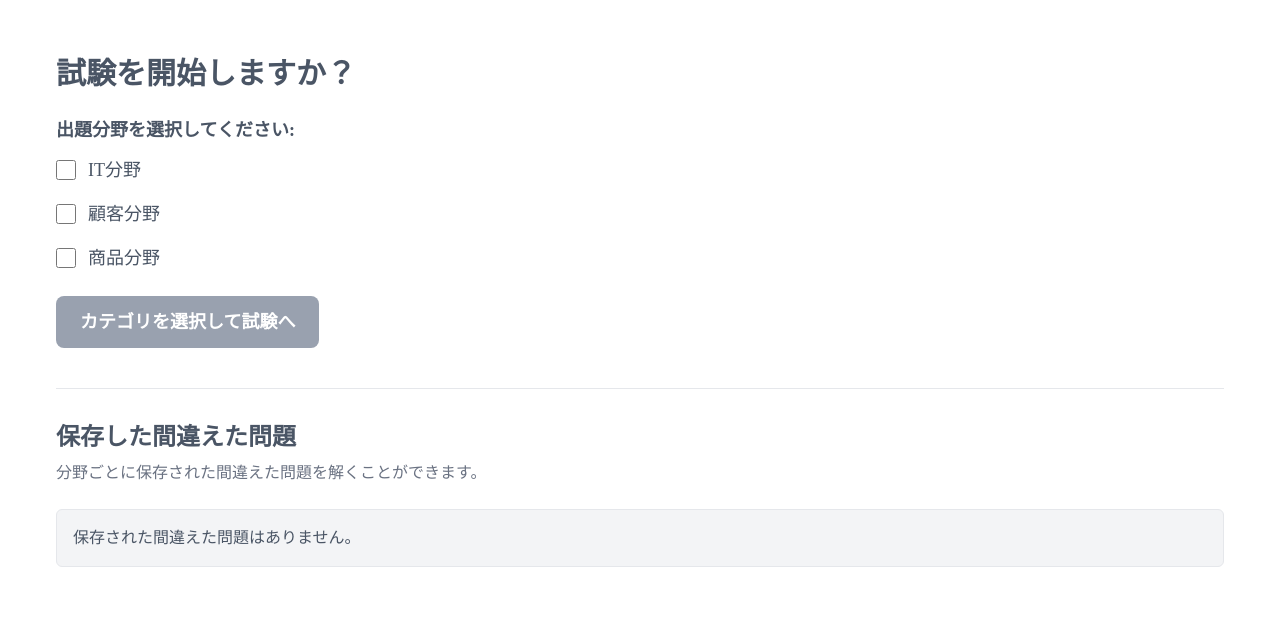
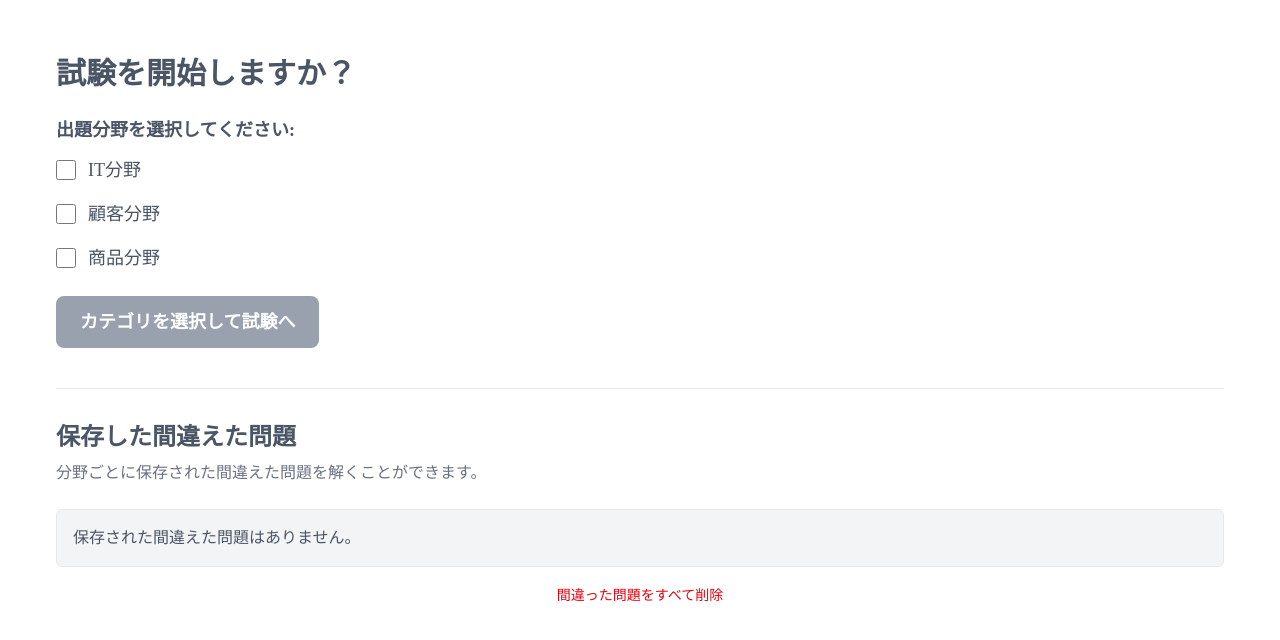
Before and after one commit to hhhtak/next-multiple-choice-questions, a Next.js app: page / in a window 1280 px wide. Shown: the top 640 px of the page. Built offline with nearby package versions, Linux system fonts and the light colour scheme.

Commit message:
localstrageを削除する機能を追加

```diff
--- a/src/app/page.tsx
+++ b/src/app/page.tsx
@@ -2,14 +2,17 @@
 
 import { FieldSelector } from "@/components/quiz/FieldSelector";
 import { StoredWrongReviewSection } from "@/components/quiz/StoredWrongReviewSection";
-import { selectedFieldsAtom } from "@/jotai";
+import { selectedFieldsAtom, wrongQuestionsAtom } from "@/jotai";
 import { Field } from "@/types";
 import { useSetAtom } from "jotai";
 import { useRouter } from "next/navigation";
-import { useState } from "react";
+import { useCallback, useState } from "react";
+import { clearWrongAnswers } from "@/utils/wrongAnswerStorage";
+import { MESSAGES } from "@/constants";
 
 const StartScreen = () => {
   const setSelectedFields = useSetAtom(selectedFieldsAtom);
+  const setWrongQuestions = useSetAtom(wrongQuestionsAtom);
   const [selectedFields, setSelectedFieldsLocal] = useState<Field[]>([]);
   const router = useRouter();
 
@@ -23,6 +26,13 @@ const StartScreen = () => {
     setSelectedFields(selectedFields);
     router.push("/questions/category");
   };
+
+  const handleClearWrongAnswers = useCallback(() => {
+    if (window.confirm("本当に間違った問題をすべて削除しますか？この操作は元に戻せません。")) {
+      clearWrongAnswers();
+      setWrongQuestions([]);
+    }
+  }, [setWrongQuestions]);
 
   return (
     <div className="p-4 sm:p-6">
@@ -48,6 +58,15 @@ const StartScreen = () => {
       </button>
 
       <StoredWrongReviewSection />
+
+      <div className="mt-4 text-center">
+        <button
+          onClick={handleClearWrongAnswers}
+          className="text-sm text-red-600 hover:text-red-800 transition-colors duration-200"
+        >
+          {MESSAGES.DELETE_WRONG_ANSWERS}
+        </button>
+      </div>
     </div>
   );
 };
--- a/src/constants/index.ts
+++ b/src/constants/index.ts
@@ -49,4 +49,5 @@ export const MESSAGES = {
   TOTAL_MISTAKE_COUNT: "ミス合計:",
   REVIEW_FIELD_QUESTIONS: "の間違えた問題を解く",
   NO_STORED_WRONG_QUESTIONS: "保存された間違えた問題はありません。",
+  DELETE_WRONG_ANSWERS: "間違った問題をすべて削除",
 } as const;
--- a/src/utils/wrongAnswerStorage.ts
+++ b/src/utils/wrongAnswerStorage.ts
@@ -96,3 +96,8 @@ export function storedToQuestionItem(stored: StoredWrongAnswer): QuestionItem {
     memo: stored.memo,
   };
 }
+
+export function clearWrongAnswers(): void {
+  if (!isBrowser()) return;
+  localStorage.removeItem(STORAGE_KEY);
+}
```
